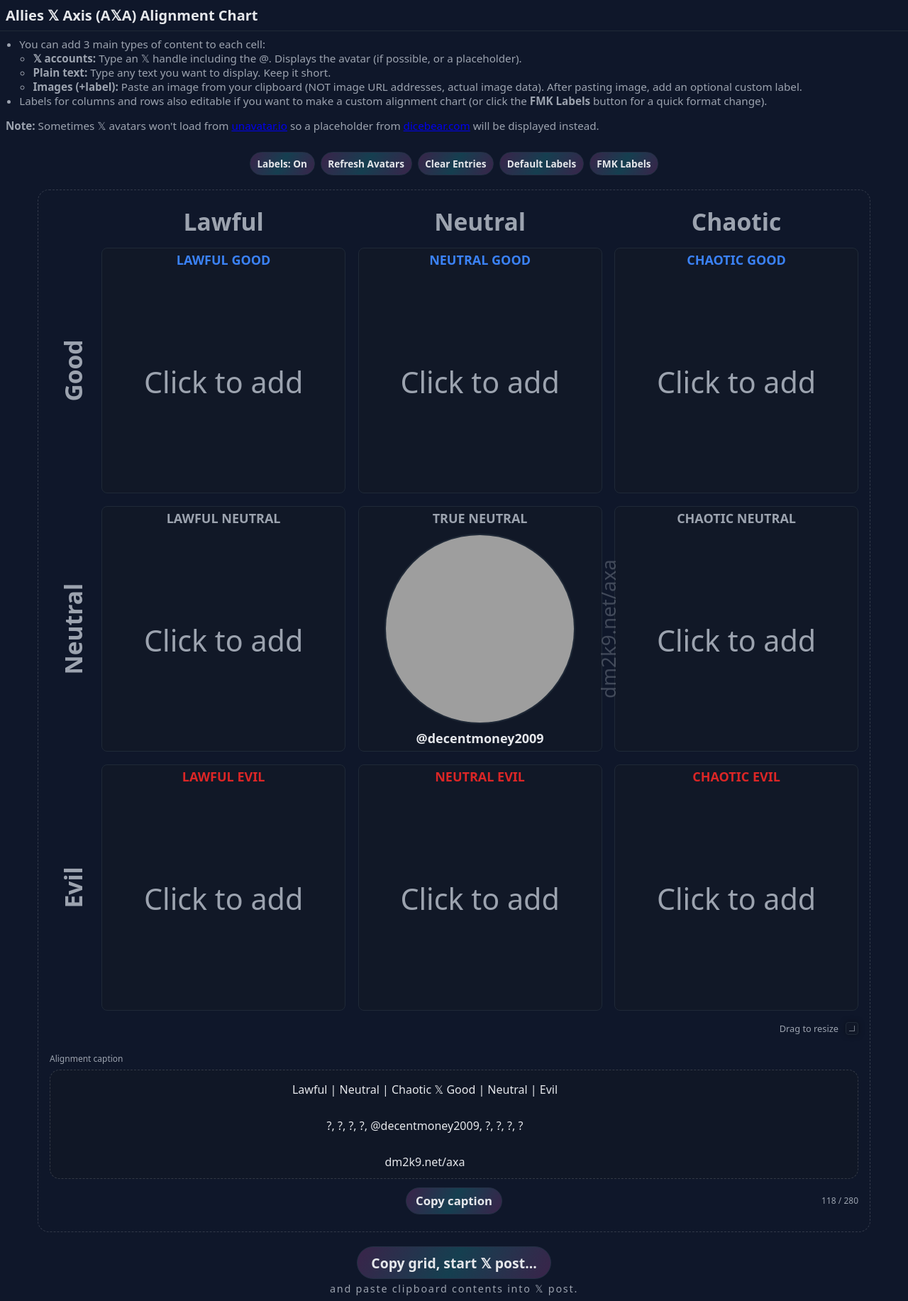
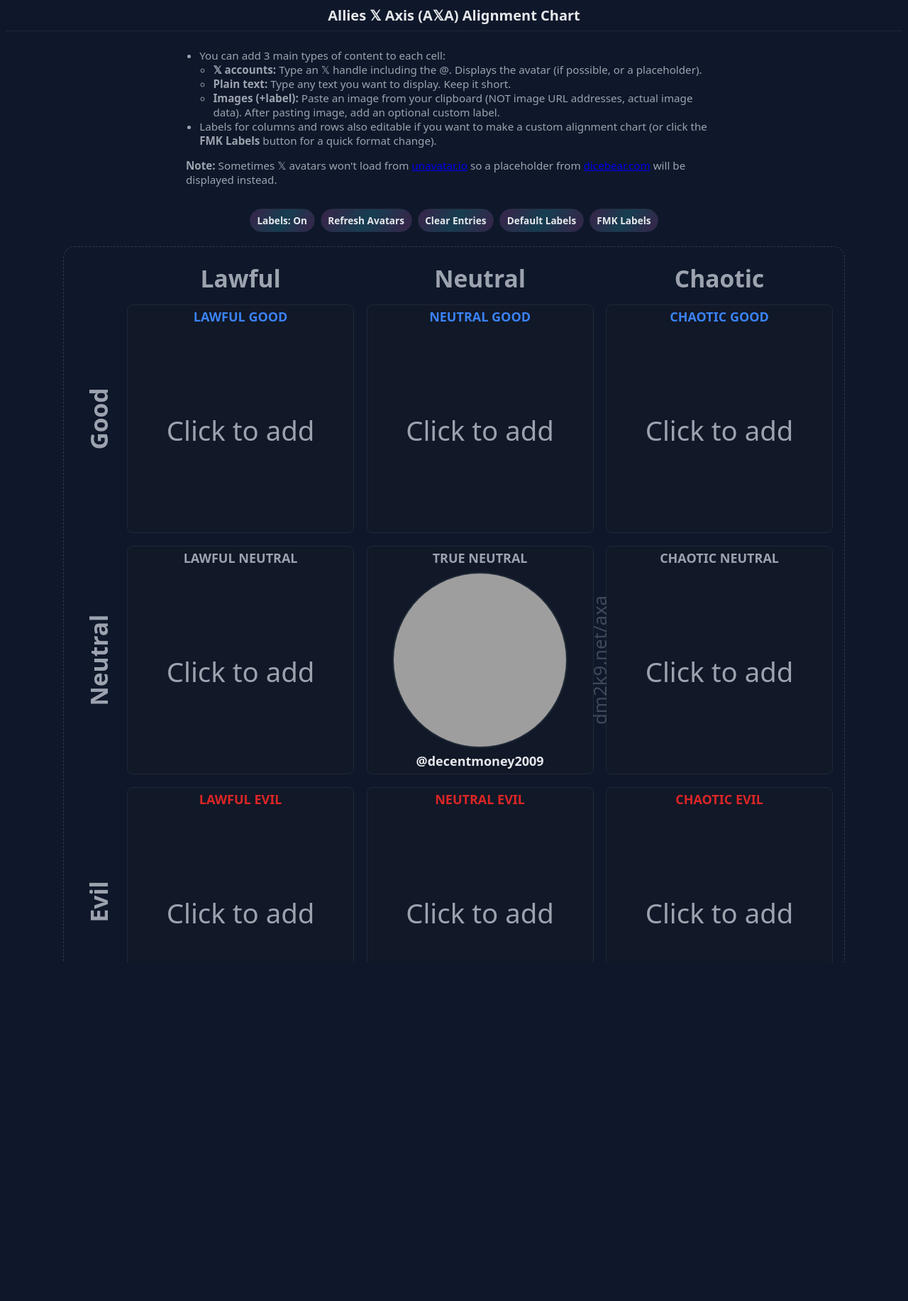
Before and after one commit to decent-money/decent-money.github.io, a Jekyll site: the page axa/content.html, which Jekyll copies as it is, in a window 1280 px wide. Shown: the whole page at 71% size. Built offline with Jekyll 4.4.1, drawn with Linux system fonts in a browser that asks for light colours; after the commit the page ends 1356 px from its top, so only the background shows below that; grey boxes are pictures that could not be loaded.

Commit message:
Fix scrolling issues with large grid sizes but small browser widths. Limit width of alignment caption container. Contain instruction text to browser width, and wrap text. Center header 1. Remove copy caption button. Center header on load.

```diff
--- a/axa/content.html
+++ b/axa/content.html
@@ -45,21 +45,36 @@
       margin: 0;
     }
 
+    html, body {
+      width: 100%;
+      min-height: 100%;
+      overflow-x: auto;
+      overflow-y: auto;
+    }
+
     body {
       background: var(--bg);
       color: var(--ink);
       font-family: system-ui, -apple-system, Segoe UI, Roboto, Ubuntu, Cantarell, 'Helvetica Neue', Arial, sans-serif;
       display: flex;
       flex-direction: column;
-      overflow-x: auto;
-      overflow-y: auto;
+    }
+
+    /* Let this page break out of the global container width */
+    .site-main .container {
+      width: 100%;
+      max-width: none;
+      padding: 0;
+      overflow: visible;
+      display: contents; /* behave as if no container for this page */
     }
 
     main {
       flex: 1;
       display: flex;
       flex-direction: column;
-      align-items: center;
+      align-items: stretch;
+      width: 100%;
       /* allow content (chart + handles) to extend and be scrollable */
       overflow: visible;
       padding: .5rem;
@@ -70,10 +85,11 @@
     header {
       padding: .5rem .5rem;
       border-bottom: 1px solid var(--grid);
-      display: grid;
-      grid-template-columns: 1fr auto;
+      display: flex;
+      justify-content: center;
       align-items: center;
       gap: .5rem;
+      width: 100%;
       /*background: linear-gradient(180deg, var(--header-grad-1), var(--header-grad-2));*/
     }
 
@@ -81,6 +97,7 @@
       margin: 0;
       font-size: clamp(0.95rem, 2.4vw, 1.25rem);
       font-weight: 650;
+      text-align: center;
     }
 
     /* Compact, single-line, horizontally scrollable controls for phones */
@@ -194,12 +211,14 @@
     }
 
     .instruction {
-      margin: 0;
+      margin: 0 auto;
       font-size: 0.95rem;
       color: var(--muted);
-      width: 100%;
-      max-width: 700px;
       text-align: left;
+      width: min(780px, 100vw - 1.5rem);
+      max-width: 100%;
+      box-sizing: border-box;
+      padding: 0.5rem 0.75rem 0.25rem;
     }
 
     .instruction ul {
@@ -222,6 +241,7 @@
       position: relative;
       display: inline-block;
       box-sizing: border-box;
+      overflow: visible;
     }
 
     .resizer-wrap {
@@ -470,6 +490,8 @@
       margin-top: 0.25rem;
       padding-bottom: 0.5rem;
       /* a little breathing room above bottom edge */
+      width: 100%;
+      box-sizing: border-box;
     }
 
     .handles-actions {
@@ -552,25 +574,21 @@
       font-size: 0.75rem;
       color: var(--muted);
       line-height: 1;
-      align-self: flex-start;
-      margin-bottom: 0.2rem;
-    }
-
-    .handles-meta {
-      width: 100%;
-      display: flex;
-      justify-content: center;
-      align-items: center;
-      position: relative;
-      margin-top: 0.35rem;
-    }
-
-    .handles-meta .char-counter {
       position: absolute;
+      top: -0.6rem;
+      left: 0;
+      padding-left: 0.2rem;
+    }
+
+    .char-counter {
+      font-size: 0.75rem;
+      color: var(--muted);
+      line-height: 1;
+      position: absolute;
+      bottom: -0.6rem;
       right: 0;
-      top: 50%;
-      transform: translateY(-50%);
       margin-top: 0;
+      padding-right: 0.2rem;
     }
 
     .toggle.cta.caption-btn {
@@ -578,14 +596,28 @@
       padding: 0.4rem 0.8rem;
     }
 
+    .handles-block {
+      position: relative;
+      width: min(780px, 100vw - 1.5rem);
+      max-width: 100%;
+      margin: 0 auto;
+      box-sizing: border-box;
+      padding: 0.8rem 0 0.8rem; /* tighter space for title/counter offsets */
+    }
+
     .handles-wrapper {
-      width: var(--board-size);
+      width: 100%;
       max-width: 100%;
       box-sizing: border-box;
       border: 1px dashed rgba(255, 255, 255, 0.15);
       border-radius: 14px;
       padding: 0.9rem 1rem 0.6rem;
       background: color-mix(in oklab, var(--panel) 92%, transparent);
+      text-align: center;
+      display: flex;
+      flex-direction: column;
+      align-items: center;
+      margin: 0 auto;
     }
 
     .frame-wrap {
@@ -595,6 +627,38 @@
       box-sizing: border-box;
       display: inline-block;
       position: relative;
+      overflow: visible;
+    }
+
+    /* Allow horizontal scrolling when board grows wider than viewport */
+    .axa-scroll {
+      width: 100vw;
+      overflow-x: auto;
+      overflow-y: auto;
+      -webkit-overflow-scrolling: touch;
+      touch-action: pan-x pan-y;
+      padding: 0 0.5rem;
+      box-sizing: border-box;
+    }
+
+    .axa-inner {
+      width: max-content;
+      min-width: 100%;
+      display: flex;
+      flex-direction: column;
+      align-items: flex-start;
+      box-sizing: border-box;
+      gap: 0.5rem;
+    }
+
+    .page-wrap {
+      width: 100%;
+      display: flex;
+      flex-direction: column;
+      align-items: center;
+      gap: 0.5rem;
+      padding: 0 0.5rem 1rem;
+      box-sizing: border-box;
     }
 
     #handlesText {
@@ -604,7 +668,8 @@
       color: var(--ink);
       word-wrap: break-word;
       white-space: pre-wrap;
-      max-width: 80vw;
+      width: 100%;
+      max-width: 100%;
       line-height: 1.6;
     }
 
@@ -788,14 +853,17 @@
     }
   </style>
 
-<body>
+  <body style="overflow-x: auto;">
+    <div class="axa-scroll">
+      <div class="axa-inner">
         <header>
           <h1>Allies <span class="x-symbol">X</span> Axis (A<span class="x-symbol">X</span>A) Alignment Chart</h1>
         </header>
 
         <main>
 
-    <div class="instruction" style="margin-left: 0; text-align: left; max-width: none;">
+    <div class="page-wrap">
+      <div class="instruction">
         <ul>
           <li>You can add 3 main types of content to each cell:</li>
           <ul>
@@ -910,14 +978,11 @@
       <div class="board-resizer" id="boardResizer" aria-label="Resize board" title="Drag to resize"></div>
     </div>
     <div class="handles-row" style="margin-top: 1.75rem;">
+      <div class="handles-block">
         <div class="handles-title">Alignment caption</div>
         <div class="handles-wrapper">
           <p id="handlesText"></p>
         </div>
-      <div class="handles-meta">
-        <button id="copyCaptionBtn" class="toggle cta caption-btn" type="button" aria-label="Copy alignment caption" title="Copy alignment caption">
-          <span>Copy caption</span>
-        </button>
         <div id="charCounter" class="char-counter">0 / 280</div>
       </div>
     </div>
@@ -932,6 +997,11 @@
         <span class="copy-note">and paste clipboard contents into 𝕏 post.</span>
       </div>
     </div>
+    </div> <!-- end page-wrap -->
+
+        </main>
+      </div> <!-- end axa-inner -->
+    </div> <!-- end axa-scroll -->
 
   </main>
 
@@ -1350,62 +1419,6 @@
 
     const copyHandlesBtn = document.getElementById('copyHandlesBtn');
     const startXIntentUrl = () => `https://x.com/intent/tweet?text=${encodeURIComponent(X_INTENT_PLACEHOLDER)}`;
-
-    async function copyCaptionToClipboard() {
-      if (!copyCaptionBtn) return;
-      const text = handlesText.textContent || '';
-      if (!text.trim()) return;
-
-      copyCaptionBtn.disabled = true;
-      const original = copyCaptionBtn.dataset.label || copyCaptionBtn.textContent;
-      copyCaptionBtn.dataset.label = original;
-
-      let copied = false;
-
-      try {
-        if (navigator.clipboard?.writeText) {
-          await navigator.clipboard.writeText(text);
-          copied = true;
-        }
-      } catch (err) {
-        console.warn('Modern copy failed', err);
-      }
-
-      if (!copied) {
-        // Fallback for legacy/mobile browsers
-        const temp = document.createElement('textarea');
-        temp.value = text;
-        temp.style.position = 'fixed';
-        temp.style.opacity = '0';
-        document.body.appendChild(temp);
-        temp.focus();
-        temp.select();
-        try {
-          copied = document.execCommand('copy');
-        } catch (err) {
-          console.warn('execCommand copy failed', err);
-        }
-        document.body.removeChild(temp);
-      }
-
-      if (copied) {
-        copyCaptionBtn.textContent = '✓';
-        copyCaptionBtn.style.color = '#5CFF5C';
-      } else {
-        copyCaptionBtn.textContent = 'Copy failed';
-        copyCaptionBtn.style.color = '';
-      }
-
-      setTimeout(() => {
-        copyCaptionBtn.textContent = original;
-        copyCaptionBtn.style.color = '';
-        copyCaptionBtn.disabled = false;
-      }, 1200);
-    }
-
-    if (copyCaptionBtn) {
-      copyCaptionBtn.addEventListener('click', copyCaptionToClipboard);
-    }
 
     async function copyHandlesToClipboard() {
       const text = handlesText.textContent || '';
@@ -1903,6 +1916,17 @@
       fitHeadersResponsive();
     }
 
+    function centerHeaderOnLoad() {
+      const scroller = document.querySelector('.axa-scroll');
+      const headerEl = document.querySelector('.axa-scroll header');
+      if (!scroller || !headerEl) return;
+      const headerRect = headerEl.getBoundingClientRect();
+      const scrollRect = scroller.getBoundingClientRect();
+      const relativeLeft = headerRect.left - scrollRect.left + scroller.scrollLeft;
+      const targetLeft = Math.max(0, relativeLeft - (scroller.clientWidth - headerRect.width) / 2);
+      scroller.scrollTo({ left: targetLeft, behavior: 'auto' });
+    }
+
 
     window.addEventListener('resize', () => {
       // Update stable height when the viewport grows (e.g., chrome hidden)
```
Also changed, not shown: other parts of axa/content.html (+12 -1 lines). Lines whose indentation alone changed are shown as unchanged.
